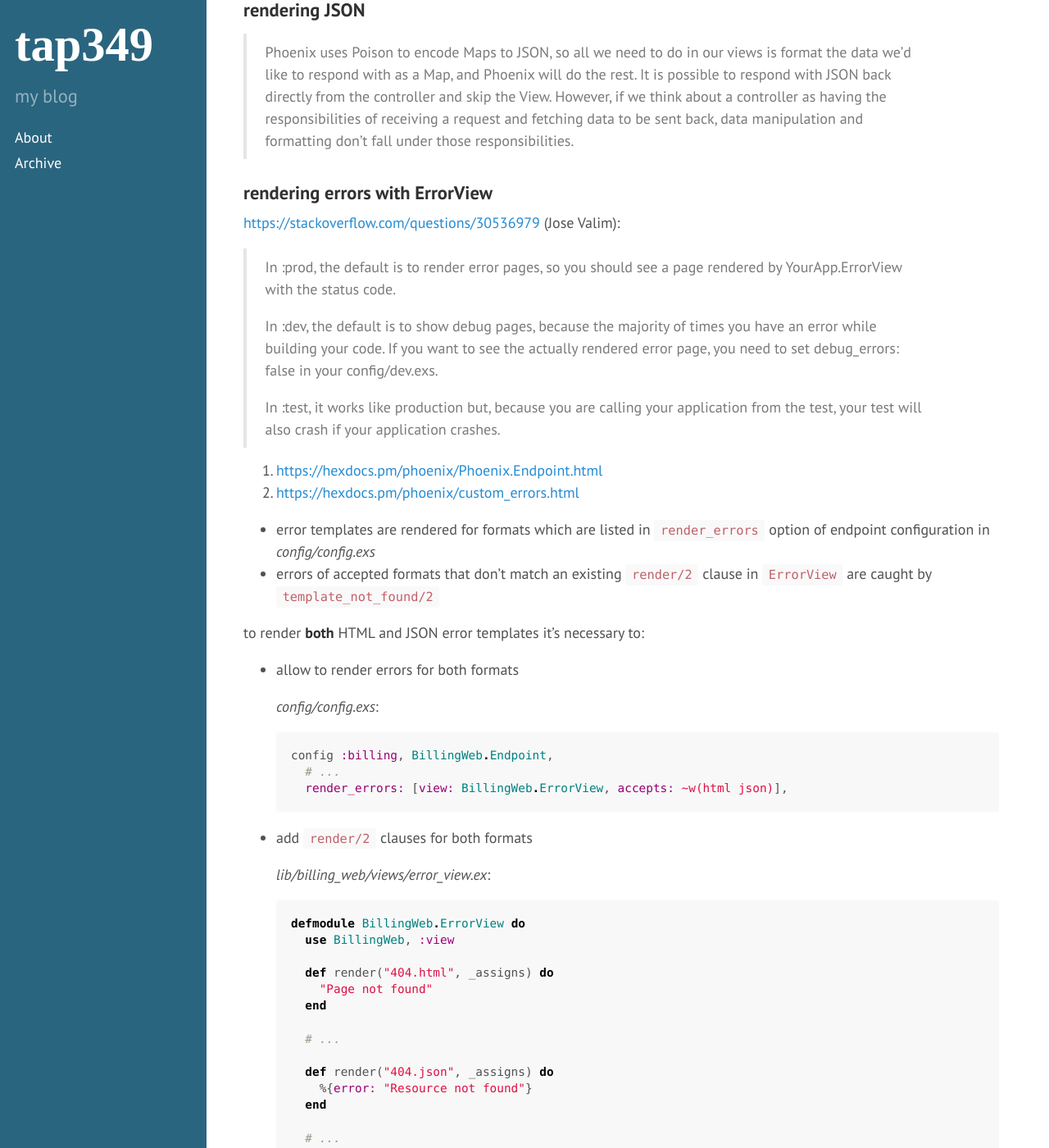
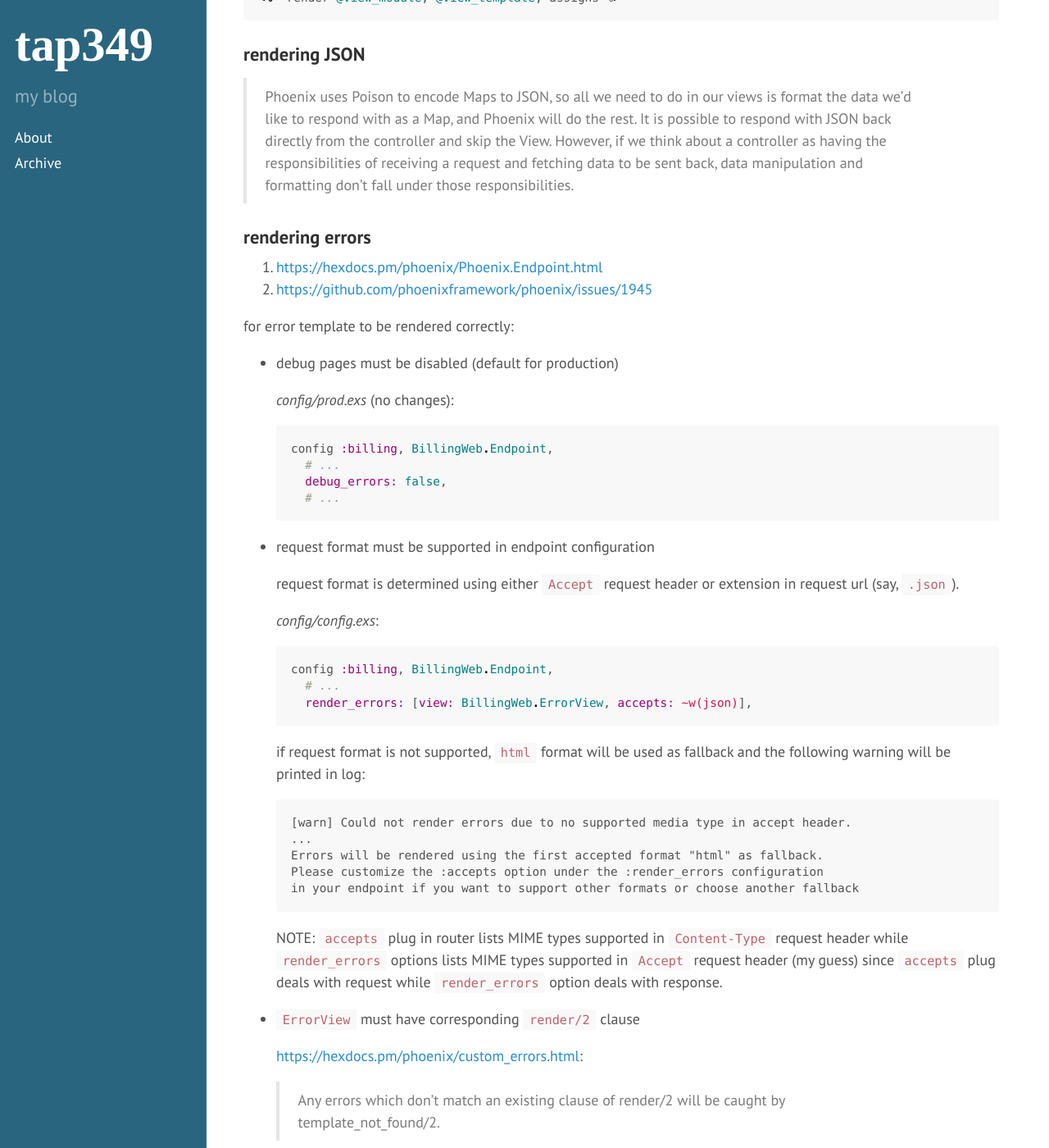
Before and after one commit to tap349/tap349.github.io, a Jekyll site: the page built from _posts/2016-11-12-phoenix.md, in a window 1280 px wide and 1400 px high, scrolled down 7842 px. Shown: the whole window at 82% size. Built offline with Jekyll 4.4.1, drawn with Linux system fonts in a browser that asks for light colours; some of the changed text lies outside the part shown.

Commit message:
update 2017-08-31_17:21:28

````diff
--- a/_posts/2016-11-12-phoenix.md
+++ b/_posts/2016-11-12-phoenix.md
@@ -329,31 +329,63 @@
 > of receiving a request and fetching data to be sent back, data manipulation and
 > formatting don’t fall under those responsibilities.
 
-### rendering errors with ErrorView
-
-<https://stackoverflow.com/questions/30536979> (Jose Valim):
-
-> In :prod, the default is to render error pages, so you should see a page
-> rendered by YourApp.ErrorView with the status code.
->
-> In :dev, the default is to show debug pages, because the majority of times
-> you have an error while building your code. If you want to see the actually
-> rendered error page, you need to set debug_errors: false in your config/dev.exs.
->
-> In :test, it works like production but, because you are calling your application
-> from the test, your test will also crash if your application crashes.
+### rendering errors
 
 1. <https://hexdocs.pm/phoenix/Phoenix.Endpoint.html>
-2. <https://hexdocs.pm/phoenix/custom_errors.html>
+2. <https://github.com/phoenixframework/phoenix/issues/1945>
 
-- error templates are rendered for formats which are listed in
-  `render_errors` option of endpoint configuration in _config/config.exs_
-- errors of accepted formats that don't match an existing `render/2`
-  clause in `ErrorView` are caught by `template_not_found/2`
+for error template to be rendered correctly:
 
-to render **both** HTML and JSON error templates it's necessary to:
+- debug pages must be disabled (default for production)
 
-- allow to render errors for both formats
+  _config/prod.exs_ (no changes):
+
+  ```elixir
+  config :billing, BillingWeb.Endpoint,
+    # ...
+    debug_errors: false,
+    # ...
+  ```
+
+- request format must be supported in endpoint configuration
+
+  request format is determined using either `Accept` request header
+  or extension in request url (say, `.json`).
+
+  _config/config.exs_:
+
+  ```elixir
+  config :billing, BillingWeb.Endpoint,
+    # ...
+    render_errors: [view: BillingWeb.ErrorView, accepts: ~w(json)],
+  ```
+
+  if request format is not supported, `html` format will be used as fallback
+  and the following warning will be printed in log:
+
+  ```
+  [warn] Could not render errors due to no supported media type in accept header.
+  ...
+  Errors will be rendered using the first accepted format "html" as fallback.
+  Please customize the :accepts option under the :render_errors configuration
+  in your endpoint if you want to support other formats or choose another fallback
+  ```
+
+  NOTE: `accepts` plug in router lists MIME types supported in `Content-Type`
+        request header while `render_errors` options lists MIME types supported
+        in `Accept` request header (my guess) since `accepts` plug deals with
+        request while `render_errors` option deals with response.
+
+- `ErrorView` must have corresponding `render/2` clause
+
+  <https://hexdocs.pm/phoenix/custom_errors.html>:
+
+  > Any errors which don’t match an existing clause of render/2
+  > will be caught by template_not_found/2.
+
+#### rendering both HTML and JSON errors
+
+- support both request formats in endpoint configuration
 
   _config/config.exs_:
 
@@ -363,7 +395,9 @@
     render_errors: [view: BillingWeb.ErrorView, accepts: ~w(html json)],
   ```
 
-- add `render/2` clauses for both formats
+- modify `ErrorView` to process both formats
+
+  1. <https://elixirforum.com/t/poison-encodeerror-when-incoming-post-request-fails/2796/2>
 
   _lib/billing_web/views/error_view.ex_:
 
@@ -382,20 +416,6 @@
     end
 
     # ...
-  end
-  ```
-
-- modify `template_not_found/2` to process both formats
-
-  1. <https://elixirforum.com/t/poison-encodeerror-when-incoming-post-request-fails/2796/2>
-
-  _lib/billing_web/views/error_view.ex_:
-
-  ```elixir
-  defmodule BillingWeb.ErrorView do
-    use BillingWeb, :view
-
-    # ...
 
     def template_not_found(template, assigns) do
       extname = Path.extname(template)
@@ -403,6 +423,41 @@
     end
   end
   ```
+
+#### debug pages vs. error templates (ErrorView)
+
+- `dev` environment
+
+  <https://stackoverflow.com/questions/30536979> (Jose Valim):
+
+  > In :dev, the default is to show debug pages, because the majority of times
+  > you have an error while building your code. If you want to see the actually
+  > rendered error page, you need to set debug_errors: false in your config/dev.exs.
+
+  in `dev` environment debug pages are rendered by default (nice pages a la
+  `Better Errors`) instead of actual error templates (that is `ErrorView`
+  is ignored at all) because of `debug_errors: true` in _config.dev.exs_:
+
+  ```elixir
+  config :billing, BillingWeb.Endpoint,
+    # ...
+    debug_errors: true,
+    # ...
+  ```
+
+  set it to `false` to render errors like in production.
+
+- `prod` environment
+
+  <https://stackoverflow.com/questions/30536979> (Jose Valim):
+
+  > In :prod, the default is to render error pages, so you should
+  > see a page rendered by YourApp.ErrorView with the status code.
+  >
+  > In :test, it works like production...
+
+  in all other environments but `dev` one `debug_errors` option is set
+  to `false` so actual error templates are rendered using `ErrorView`.
 
 ## templates
 
````
